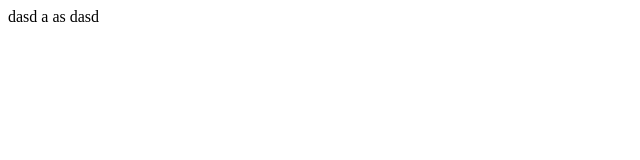
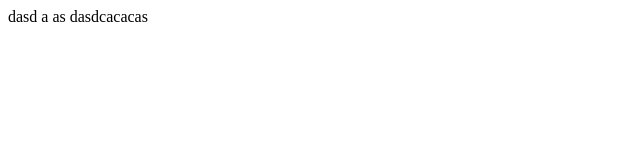
Before and after one commit to stevans93/teleTrader, a plain HTML site: page index.html in a window 1280 px wide. Shown: the full height of the page, 0-640 px from the left. Drawn offline with Linux system fonts and the light colour scheme.

Commit message:
Commit 05.05.2020

```diff
--- a/index.html
+++ b/index.html
@@ -8,7 +8,7 @@
 </head>
 
 <body>
-    dasd a as dasd
+    dasd a as dasdcacacas
 </body>
 
 </html>
```
